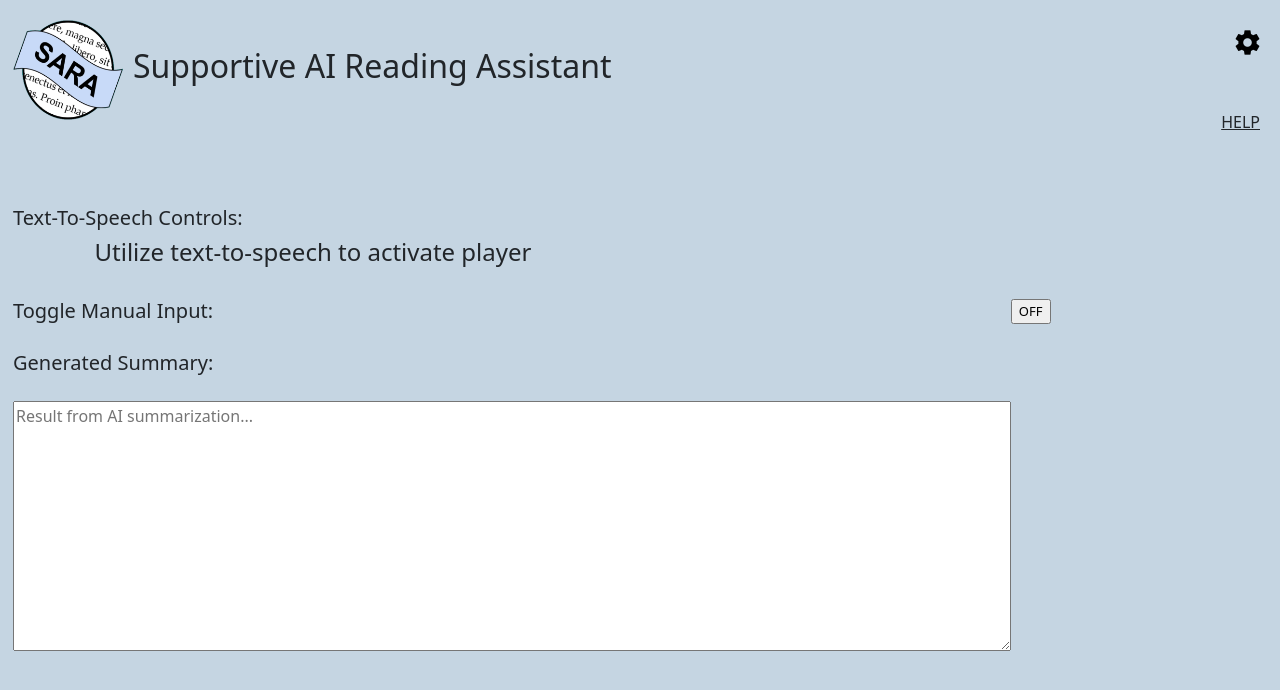
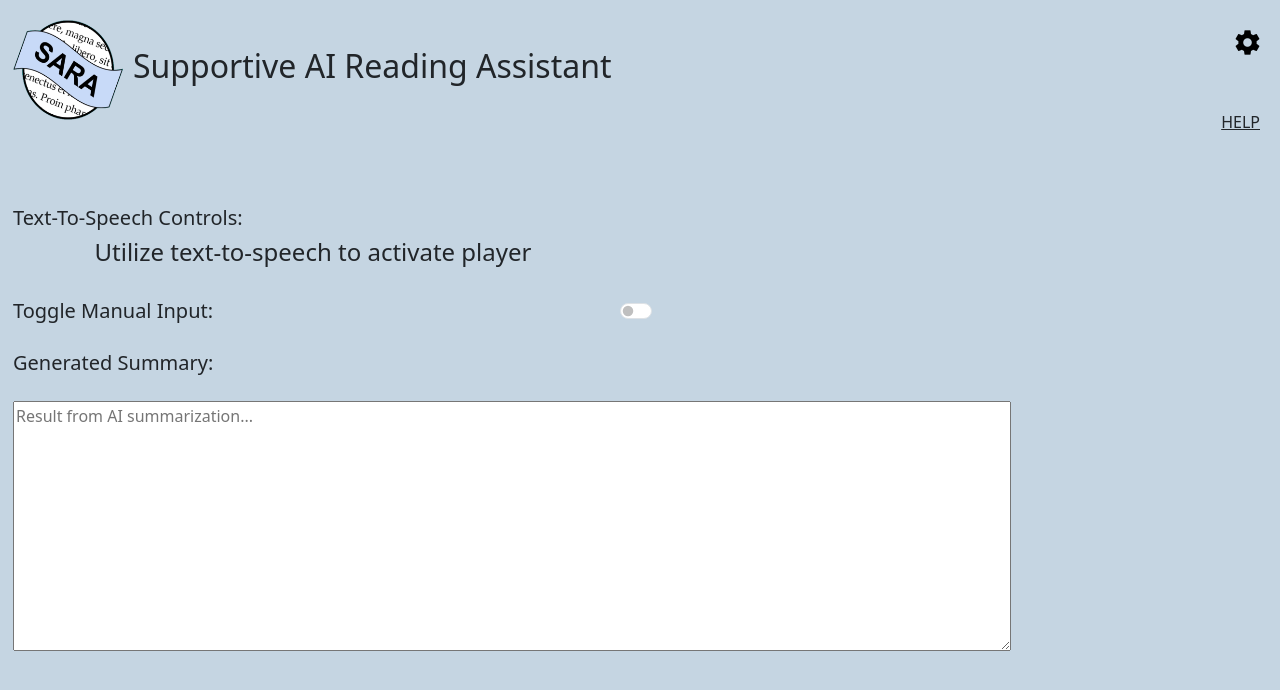
Before and after one commit to dasanchez981/fall23eecs495-ai-reading-assistant, a React (Vite) app in the folder ai-reading-assistant/: page / in a window 1280 px wide. Shown: the top 690 px of the page. Built offline with nearby package versions, Linux system fonts and the light colour scheme; no server answers.

Commit message:
implemented 1 Form.check successfully and 1 DropdownButton in progress

```diff
--- a/ai-reading-assistant/package.json
+++ b/ai-reading-assistant/package.json
@@ -39,6 +39,6 @@
     "eslint-plugin-react-hooks": "^4.6.0",
     "eslint-plugin-react-refresh": "^0.4.3",
     "typescript": "^5.0.2",
-    "vite": "^4.4.5"
+    "vite": "^4.5.2"
   }
 }
--- a/ai-reading-assistant/src/App.css
+++ b/ai-reading-assistant/src/App.css
@@ -240,19 +240,24 @@ body{
 
 
 /* ========== BEGIN MANUAL INPUT TOGGLE CSS ==========*/
+.form-switch{
+  padding:0em;
+}
 #manualGrid{
   display: grid;
   grid-template-columns: 1fr 1fr 1fr 1fr 1fr;
   grid-template-rows: 1fr;
   margin-bottom: 20px;
 }
+#switch_container{
+  grid-column: 3;
+  grid-row: 1;
+}
 #toggleManualButton{
-  text-align: center;
-  font-size: small;
-  grid-column: 5;
-  grid-row: 1;
-  width: 40px;
-  height: fit-content;
+  /* text-align: center; */
+  /* font-size: small; */
+  /* width: 40px; */
+  /* height: fit-content; */
 }
 #manualTitle{
   text-align: left;
--- a/ai-reading-assistant/src/App.tsx
+++ b/ai-reading-assistant/src/App.tsx
@@ -3,6 +3,7 @@ import './App.css'
 import { summaryCall } from './components/SummaryCall'
 import { speakText } from './components/SpeakText'
 import ReactPlayer from 'react-player';
+import {Form, DropdownButton, Dropdown } from 'react-bootstrap';
 import 'bootstrap/dist/css/bootstrap.min.css';
 
 // This is the main extension function that runs when it is open
@@ -502,16 +503,16 @@ function App() {
                <h2>Text Focus Options: </h2>
                <div className = "dropdown-font-size">
                  <label htmlFor="font-size-select">
-                   Choose a Font Size:
+                   Font Size:
                  </label>
-                 <select className="font-size-select" onChange={changeCSS} id = "fontSizeSelect">
-                   <option value="2vw">2vw</option>
+                 <DropdownButton title = "fontSizeSelect" className="font-size-select" onChange={changeCSS} id = "fontSizeSelect">
+                   <Dropdown.Item eventKey="2vw">2vw</Dropdown.Item>
                    <option value="3vw">3vw</option>
-                 </select>
+                 </DropdownButton>
                </div>
                <div className="dropdown-style-select">
                  <label htmlFor="font-style-select">
-                   Choose a Font Style:
+                   Font Style:
                  </label>
                  <select className="font-style-select" onChange={changeCSS} id = "fontStyleSelect">
                    <option value="OpenDyslexic-Regular">OpenDyslexic-Regular</option>
@@ -520,7 +521,7 @@ function App() {
                </div>
                <div className="dropdown-spacing-select">
                  <label htmlFor="line-spacing-select">
-                   Choose a Line Spacing:
+                   Line Spacing:
                  </label>
                  <select className="line-spacing-select" onChange={changeCSS} id = "lineSpacingSelect">
                    <option value="200%">200%</option>
@@ -530,7 +531,7 @@ function App() {
                <h2>Text-to-Speech Voice:</h2>
                <div className="dropdown-voice-select">
                  <label htmlFor="voice-select">
-                   Choose a Voice:
+                   Voice:
                  </label>
                  <select className="voice-select" onChange={changeCSS} id = "voiceSelect">
                    <option value="Danielle">Danielle</option>
@@ -601,7 +602,9 @@ function App() {
         <br></br>
         <div id='manualGrid'>
           <h5 id='manualTitle'>Toggle Manual Input:</h5>
-          <input type="button" id='toggleManualButton' onClick={toggleManual} value="OFF"></input>
+          <Form id="switch_container">
+            <Form.Check type="switch" id='toggleManualButton' onChange={toggleManual}/>
+          </Form>
             <form id='manualForm' onSubmit={onSubmit}>
               <input type="submit" value="Speak Text" id="speakbutton" />
               <input type="submit" value="Summarize" id="sumbutton" />
```
Also changed, not shown: 1 other file (tests, documents, lock files or other folders).
